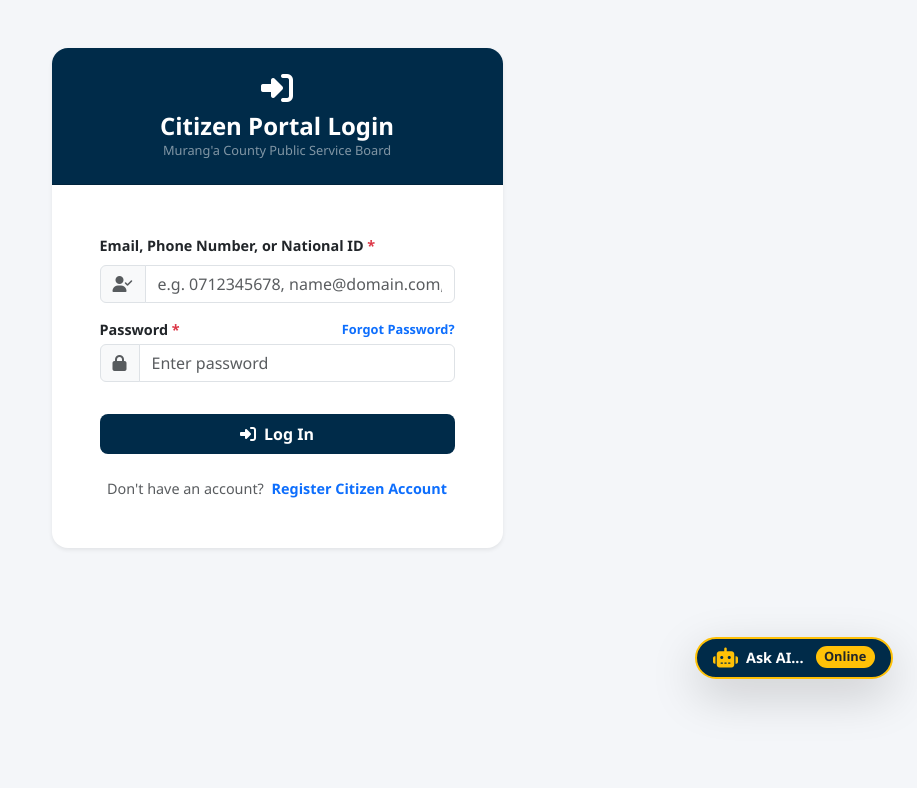
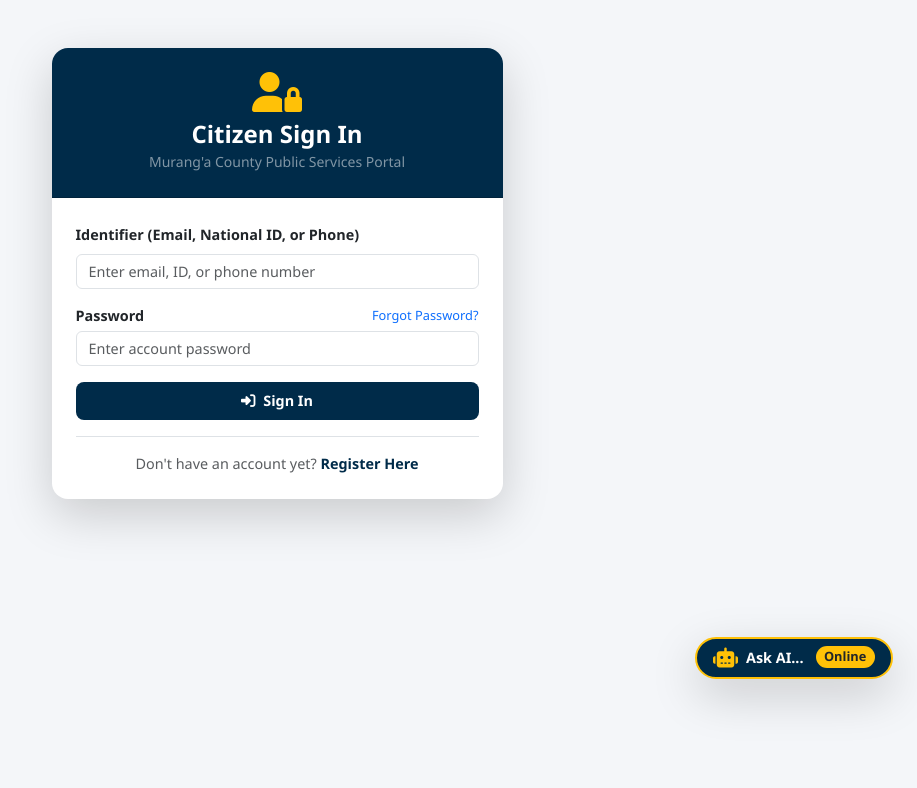
Before and after one commit to ilovekego/pbs, a Flask app: page /login in a window 1280 px wide. Shown: the part 97-885 px from the top of the page, without its empty margins (363-1280 px from the left). Run offline with Flask 3, Linux system fonts and the light colour scheme; some libraries are stand-ins or nearby versions.

Commit message:
Update login page title and form elements

```diff
--- a/templates/login.html
+++ b/templates/login.html
@@ -1,56 +1,38 @@
 {% extends "base.html" %}
-{% block title %}Account Login - Murang'a County Portal{% endblock %}
+{% block title %}Sign In - Murang'a County Portal{% endblock %}
 
 {% block content %}
 <div class="container py-5">
     <div class="row justify-content-center">
         <div class="col-md-6 col-lg-5">
-            <div class="card border-0 shadow-sm rounded-4 overflow-hidden">
-                <div class="card-header bg-navy text-white text-center py-4">
-                    <i class="fa-solid fa-right-to-bracket fs-2 mb-2"></i>
-                    <h4 class="fw-bold mb-0">Citizen Portal Login</h4>
-                    <p class="text-white-50 fs-8 mb-0">Murang'a County Public Service Board</p>
+            <div class="card border-0 shadow-lg rounded-4 overflow-hidden">
+                <div class="card-header bg-navy text-white text-center p-4">
+                    <i class="fa-solid fa-user-lock fs-1 text-warning mb-2"></i>
+                    <h4 class="fw-bold mb-0">Citizen Sign In</h4>
+                    <small class="text-white-50">Murang'a County Public Services Portal</small>
                 </div>
-                <div class="card-body p-4 p-md-5">
-                    <form method="POST" action="{{ url_for('auth.login') }}" id="loginForm">
-
-                        <!-- Login Identifier -->
+                <div class="card-body p-4">
+                    <form method="POST" action="{{ url_for('auth.login') }}">
                         <div class="mb-3">
-                            <label class="form-label fw-bold fs-7">Email, Phone Number, or National ID <span class="text-danger">*</span></label>
-                            <div class="input-group">
-                                <span class="input-group-text bg-light"><i class="fa-solid fa-user-check text-muted"></i></span>
-                                <input type="text" name="email" class="form-control" placeholder="e.g. 0712345678, name@domain.com, or ID" required>
-                            </div>
+                            <label class="form-label fw-bold fs-7">Identifier (Email, National ID, or Phone)</label>
+                            <input type="text" name="email" class="form-control fs-7" placeholder="Enter email, ID, or phone number" required autocomplete="username">
                         </div>
 
-                        <!-- Password Field -->
                         <div class="mb-3">
                             <div class="d-flex justify-content-between align-items-center mb-1">
-                                <label class="form-label fw-bold fs-7 mb-0">Password <span class="text-danger">*</span></label>
-                                <a href="{{ url_for('auth.forgot_password') }}" class="fs-8 text-primary fw-semibold text-decoration-none">
-                                    Forgot Password?
-                                </a>
+                                <label class="form-label fw-bold fs-7 mb-0">Password</label>
+                                <a href="{{ url_for('auth.forgot_password') }}" class="fs-8 text-primary text-decoration-none">Forgot Password?</a>
                             </div>
-                            <div class="input-group">
-                                <span class="input-group-text bg-light"><i class="fa-solid fa-lock text-muted"></i></span>
-                                <input type="password" name="password" class="form-control" placeholder="Enter password" required>
-                            </div>
+                            <input type="password" name="password" class="form-control fs-7" placeholder="Enter account password" required autocomplete="current-password">
                         </div>
 
-                        <!-- Invisible reCAPTCHA Button -->
-                        <button type="submit"
-                                id="loginBtn"
-                                class="btn btn-navy text-white w-100 py-2 rounded-3 fw-bold mt-3 g-recaptcha"
-                                data-sitekey="6LeU_fQtAAAAAEYiT7FYAEDEzCN6tavggwAgpm2M"
-                                data-callback="onSubmitLogin"
-                                data-action="login">
-                            <i class="fa-solid fa-right-to-bracket me-1"></i> Log In
+                        <button type="submit" class="btn btn-navy fw-bold w-100 py-2 rounded-3 fs-7 mb-3">
+                            <i class="fa-solid fa-right-to-bracket me-1"></i> Sign In
                         </button>
                     </form>
 
-                    <div class="text-center mt-4 fs-7">
-                        <span class="text-muted">Don't have an account?</span>
-                        <a href="{{ url_for('auth.register') }}" class="fw-bold text-primary text-decoration-none ms-1">Register Citizen Account</a>
+                    <div class="text-center border-top pt-3 fs-7 text-muted">
+                        Don't have an account yet? <a href="{{ url_for('auth.register') }}" class="fw-bold text-navy text-decoration-none">Register Here</a>
                     </div>
                 </div>
             </div>
@@ -58,11 +40,3 @@
     </div>
 </div>
 {% endblock %}
-
-{% block scripts %}
-<script>
-function onSubmitLogin(token) {
-    document.getElementById('loginForm').submit();
-}
-</script>
-{% endblock %}
```
